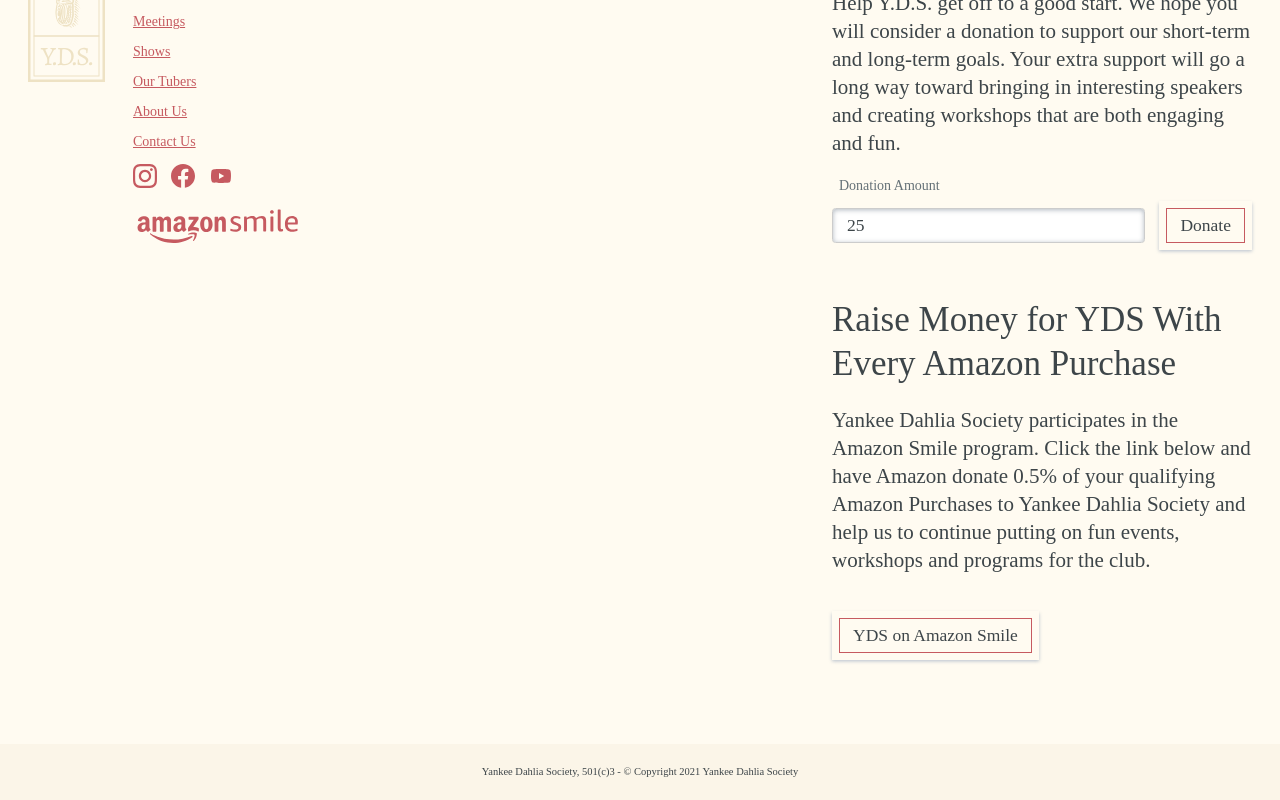
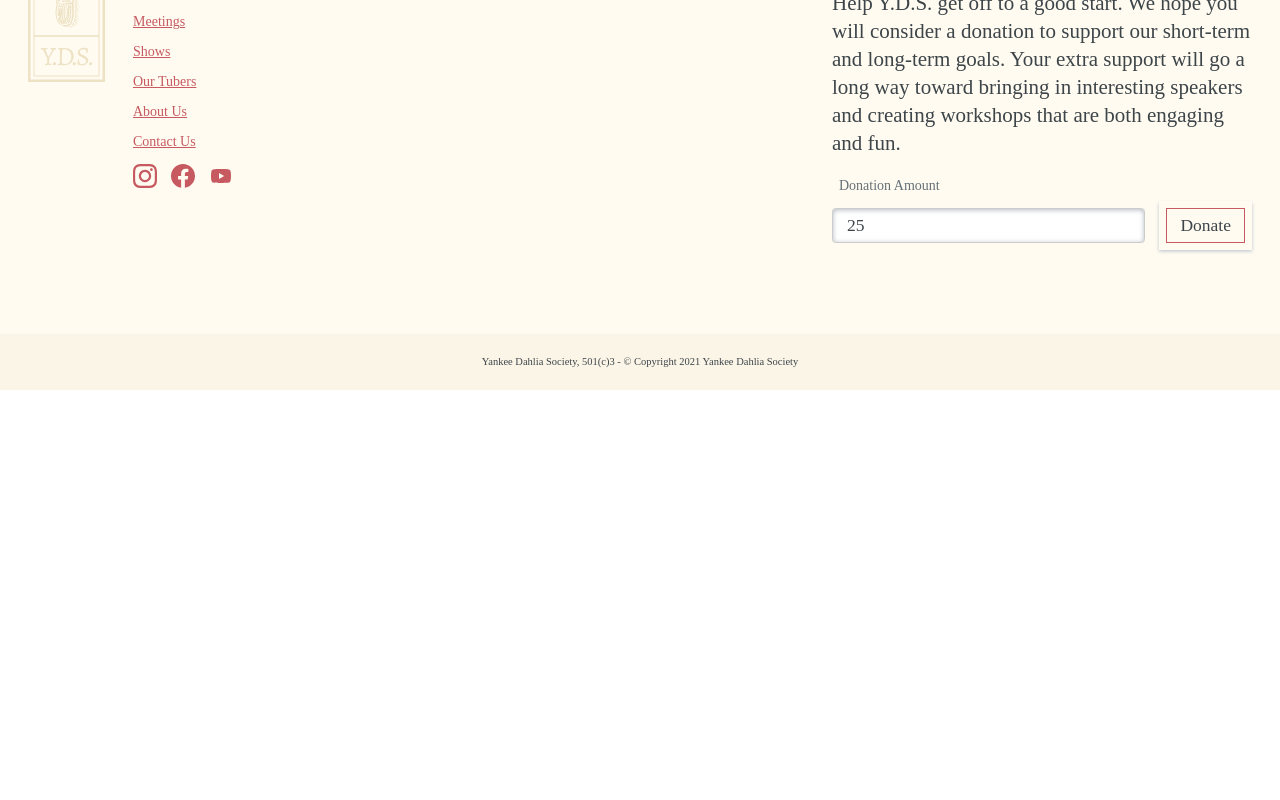
Before and after one commit to johnthedesigner/yds, a Next.js app: page /about in a window 1280 px wide. Shown: the part 2304-3104 px from the top of the page. After the commit the page ends 2694 px from the top, so only its background shows below. Built offline with nearby package versions, Linux system fonts and the light colour scheme; no server answers.

Commit message:
removed amazon smile references from website

```diff
--- a/components/Footer.js
+++ b/components/Footer.js
@@ -78,42 +78,9 @@ export default function Footer({ collection, product }) {
               />
             </a>
           </li>
-          <li className="footer__menu-item">
-            <a
-              href="https://smile.amazon.com/ch/86-2027288"
-              className="footer__social-icon"
-              title="Yankee Dahlia Society on Amazon Smile"
-              target="_blank"
-              rel="noreferrer">
-              <Image
-                src="/amazon-smile.svg"
-                alt="Amazon Smile Logo"
-                width="170"
-                height="40"
-              />
-            </a>
-          </li>
         </ul>
         <div className="donation-form__wrapper">
           <Donate />
-          <br />
-          <br />
-          <br />
-          <h3>Raise Money for YDS With Every Amazon Purchase</h3>
-          <p>
-            Yankee Dahlia Society participates in the Amazon Smile program.
-            Click the link below and have Amazon donate 0.5% of your qualifying
-            Amazon Purchases to Yankee Dahlia Society and help us to continue
-            putting on fun events, workshops and programs for the club.
-          </p>
-          <br />
-          <a
-            className="button"
-            href="https://smile.amazon.com/ch/86-2027288"
-            target="_blank"
-            rel="noreferrer">
-            YDS on Amazon Smile
-          </a>
         </div>
       </div>
       <div className="footer__bottom">
--- a/styles/globals.css
+++ b/styles/globals.css
@@ -400,11 +400,6 @@ button[type="submit"] {
   font-size: 0.75rem;
   text-align: center;
   margin: 1rem 2rem;
-}
-
-.footer__amazon-smile {
-  width: 30rem;
-  margin: 0 2rem 4rem;
 }
 
 .donation-form__wrapper {
```
Also changed, not shown: public/amazon-smile.svg (deleted).
